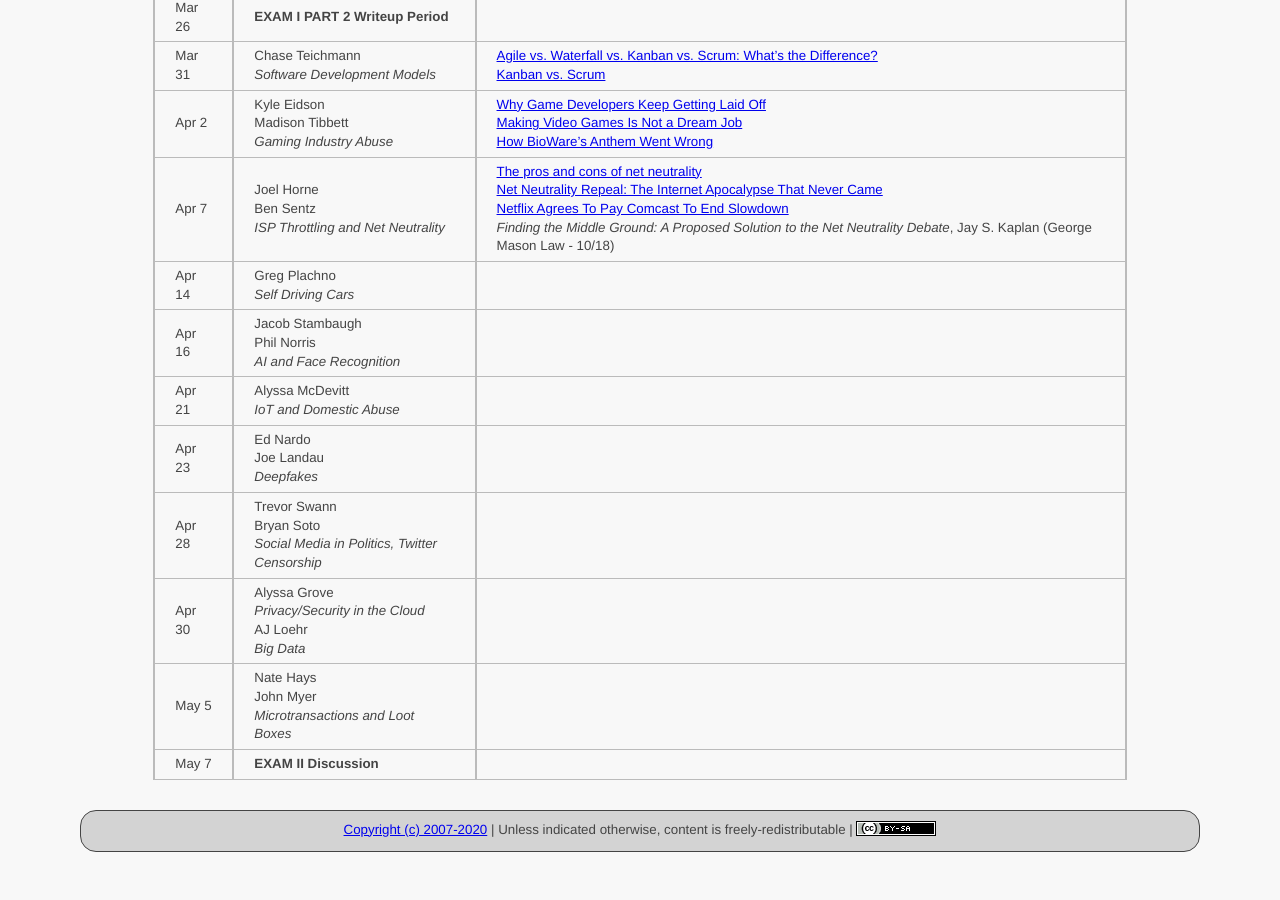
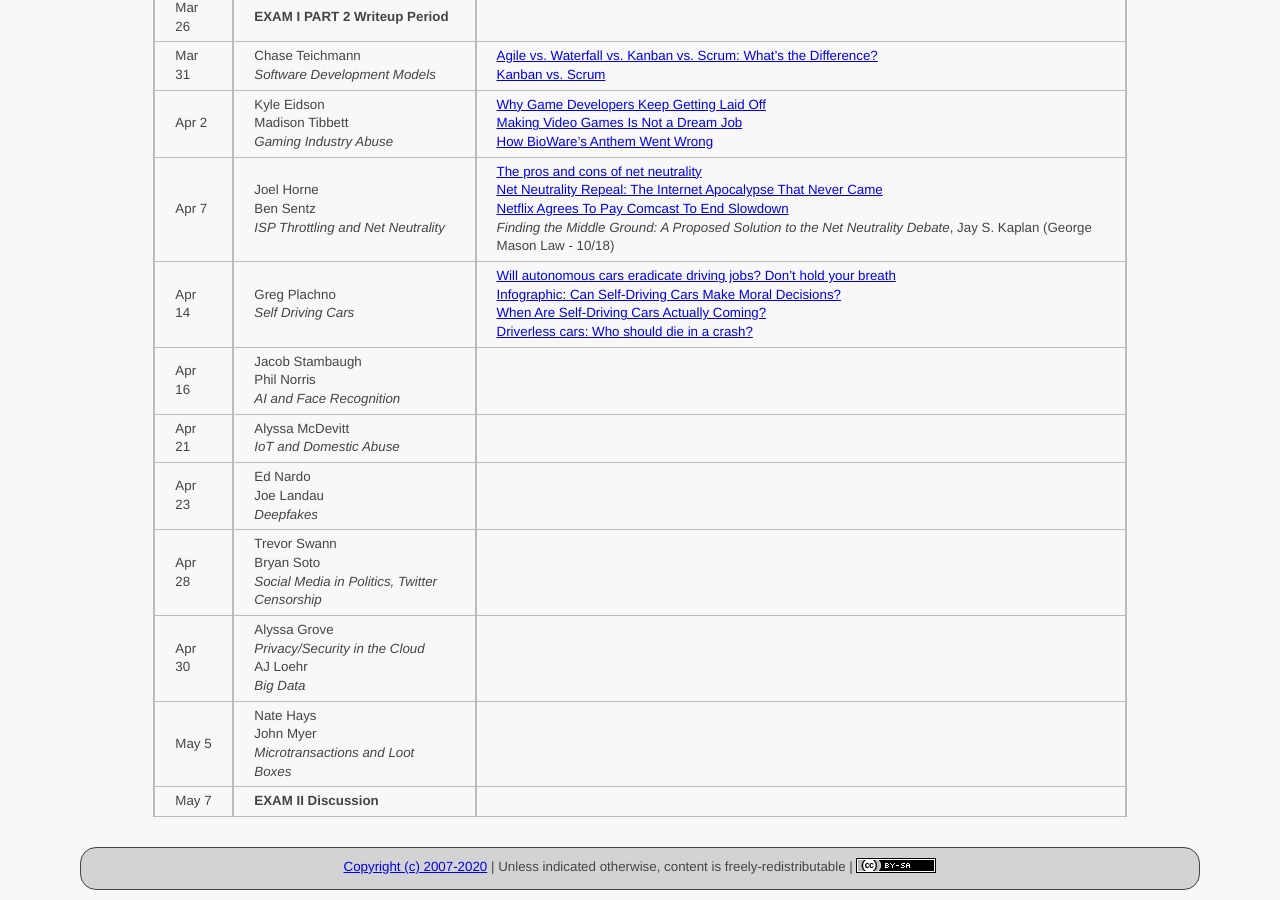
Before and after one commit to ycpcs/cs456-spring2020, a Jekyll site: the page built from schedule/index.md, in a window 1280 px wide and 900 px high, scrolled down 1302 px. Built offline with Jekyll 4.4.1, drawn with Linux system fonts in a browser that asks for light colours; before the commit the page ends 2164 px from its top, so only the background shows below that.

Commit message:
add Greg’s articles
add Greg’s articles

```diff
--- a/schedule/index.md
+++ b/schedule/index.md
@@ -34,7 +34,7 @@ All reading materials can be accessed via [Schmidt Library](http://library.ycp.e
 > Mar 31  | Chase Teichmann <br /> *Software Development Models*| [Agile vs. Waterfall vs. Kanban vs. Scrum: What’s the Difference?](https://www.lucidchart.com/blog/agile-vs-waterfall-vs-kanban-vs-scrum) <br /> [Kanban vs. Scrum](https://www.atlassian.com/agile/kanban/kanban-vs-scrum) |
 > Apr 2   | Kyle Eidson <br /> Madison Tibbett <br /> *Gaming Industry Abuse*| [Why Game Developers Keep Getting Laid Off](https://kotaku.com/why-game-developers-keep-getting-laid-off-1583192249) <br /> [Making Video Games Is Not a Dream Job](https://www.nytimes.com/2019/04/04/opinion/video-games-layoffs-union.html) <br /> [How BioWare's Anthem Went Wrong](https://kotaku.com/how-biowares-anthem-went-wrong-1833731964)|
 > Apr 7   | Joel Horne <br /> Ben Sentz <br /> *ISP Throttling and Net Neutrality* | [The pros and cons of net neutrality](https://www.itpro.co.uk/strategy/28115/the-pros-and-cons-of-net-neutrality) <br /> [Net Neutrality Repeal: The Internet Apocalypse That Never Came](https://fee.org/articles/net-neutrality-repeal-the-internet-apocalypse-that-never-came/) <br /> [Netflix Agrees To Pay Comcast To End Slowdown](https://consumerist.com/2014/02/23/netflix-agrees-to-pay-comcast-to-end-slowdown/) <br /> *Finding the Middle Ground: A Proposed Solution to the Net Neutrality Debate*, Jay S. Kaplan (George Mason Law - 10/18)|
-> Apr 14  | Greg Plachno <br /> *Self Driving Cars* | |
+> Apr 14  | Greg Plachno <br /> *Self Driving Cars* | [Will autonomous cars eradicate driving jobs? Don’t hold your breath](https://www.digitaltrends.com/cars/autonomous-driving-trucks-jobs-yang/) <br /> [Infographic: Can Self-Driving Cars Make Moral Decisions?](https://www.roboticsbusinessreview.com/unmanned/unmanned-ground/infographic-can-self-driving-cars-make-moral-decisions/) <br /> [When Are Self-Driving Cars Actually Coming?](https://www.popularmechanics.com/cars/car-technology/a27269684/self-driving-cars/) <br /> [Driverless cars: Who should die in a crash?](https://www.bbc.com/news/technology-45991093) |
 > Apr 16  | Jacob Stambaugh <br /> Phil Norris <br /> *AI and Face Recognition* | |
 > Apr 21  | Alyssa McDevitt <br /> *IoT and Domestic Abuse*| |
 > Apr 23  | Ed Nardo <br /> Joe Landau <br /> *Deepfakes*| |
```
